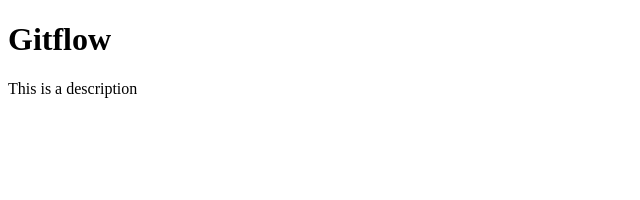
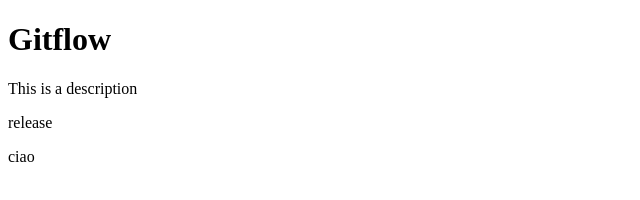
Before and after one commit to grlscn/Gitflow, a plain HTML site: page index.html in a window 1280 px wide. Shown: the full height of the page, 0-640 px from the left. Drawn offline with Linux system fonts and the light colour scheme.

Commit message:
Add change

```diff
--- a/index.html
+++ b/index.html
@@ -9,5 +9,7 @@
 <body>
     <h1>Gitflow</h1>
     <p>This is a description</p>
+    <p>release</p>
+    <p>ciao</p>
 </body>
 </html>
```
